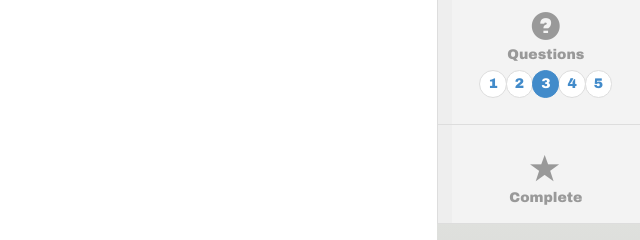
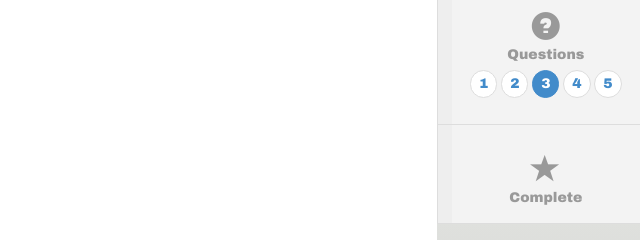
Before and after one commit to JohnsonChung/junban, a website: page app-customer-homepage.html in a window 1280 px wide. Shown: the part 261-501 px from the top of the page, 640-1280 px from the left. Drawn offline with Linux system fonts and the light colour scheme.

Commit message:
alpha-0.8-final

```diff
--- a/css/app-questions.less
+++ b/css/app-questions.less
@@ -23,6 +23,11 @@
     font-size: 3.0em;
     font-weight: bold;
 }
-.pagination li a{
-	border-radius: 20px !important;
+.pagination li {
+	display: inline-block;
+	text-align: center;
+
+	a {
+		border-radius: 20px !important;
+	}
 }
```
